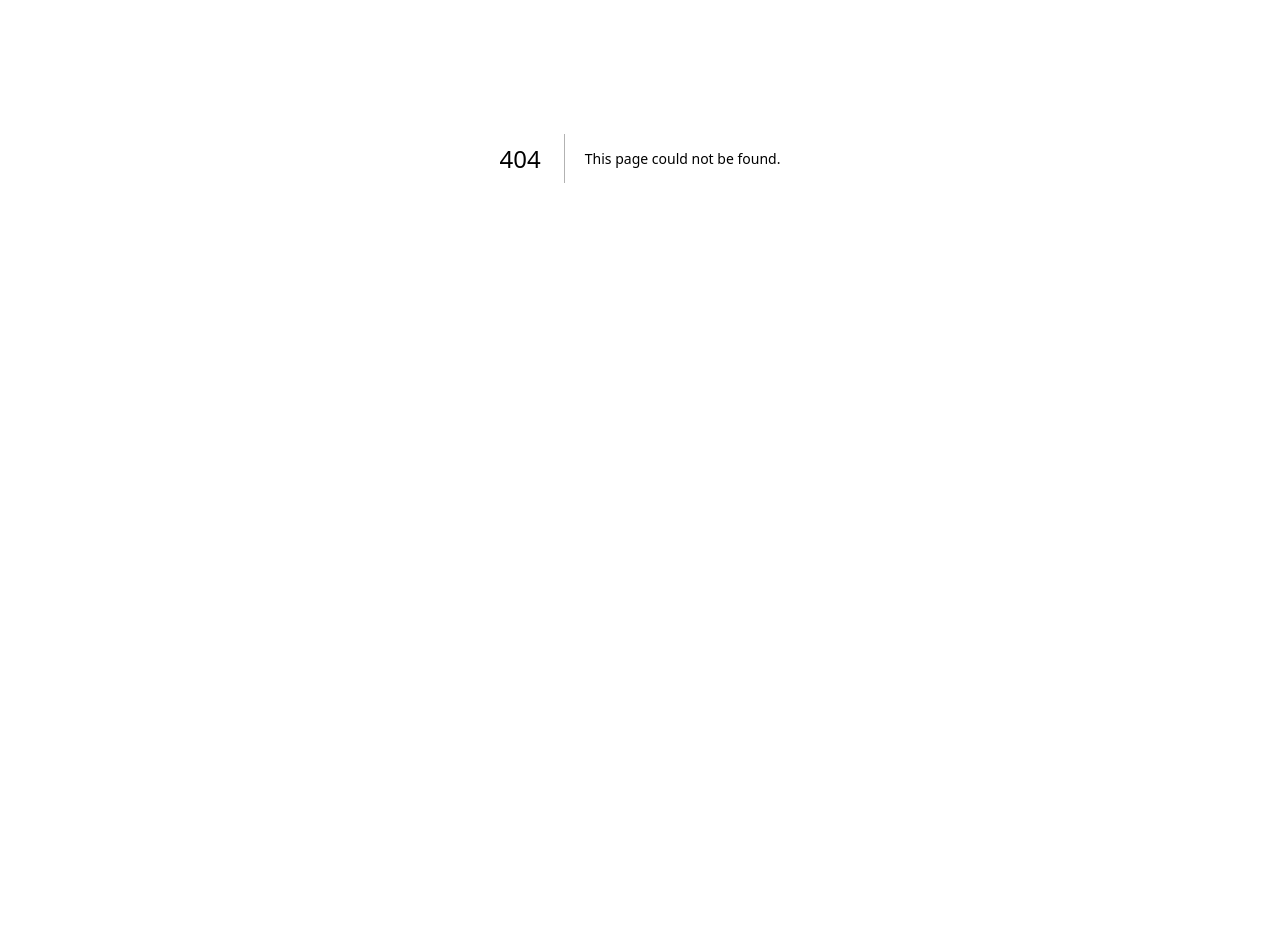
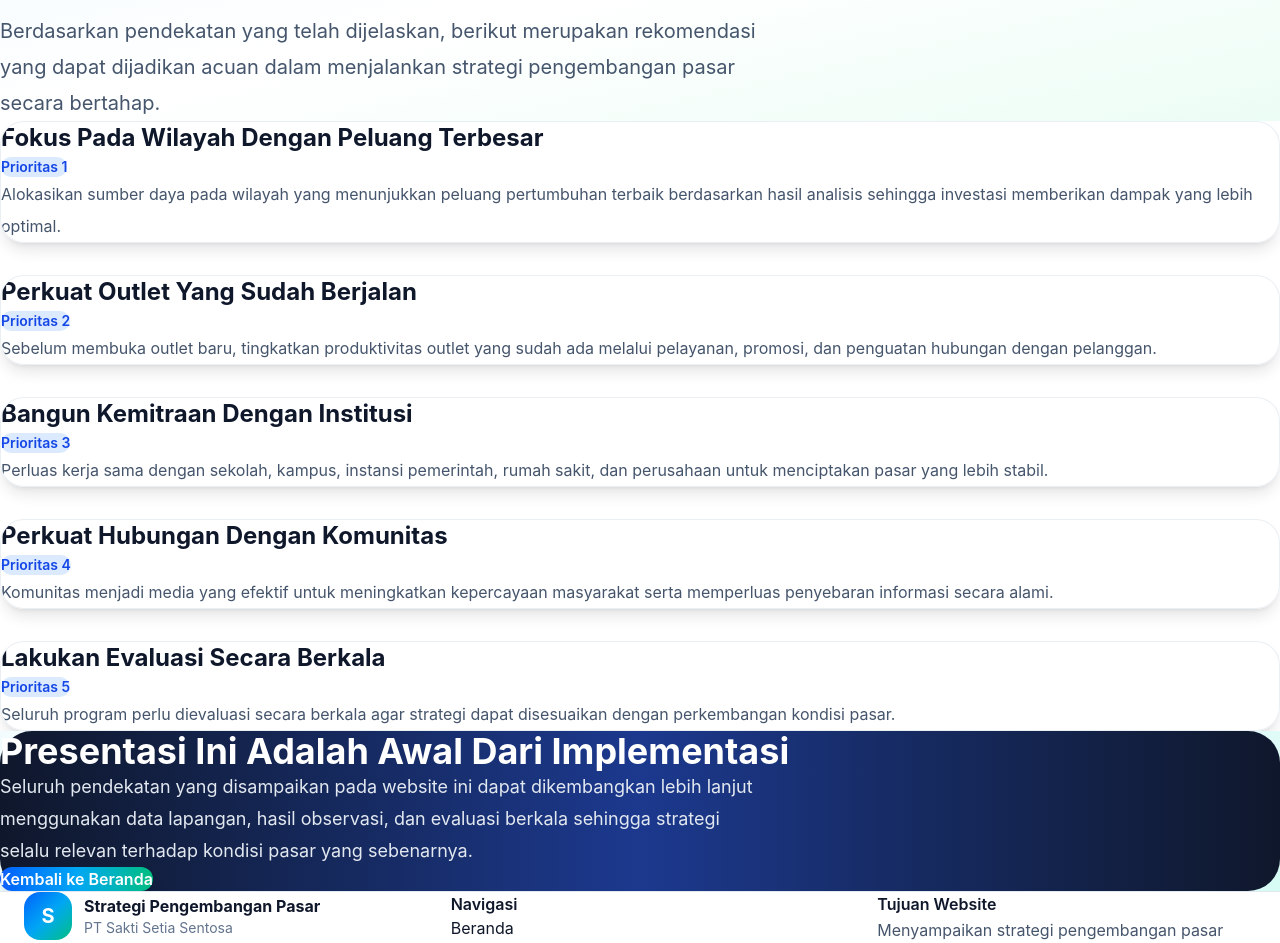
Before and after one commit to dawudsw0491-cell/market-strategy-presentation, a Next.js app: page /rekomendasi in a window 1280 px wide. Before the commit this address had no page. Shown: the part 242-1185 px from the top of the page. Before the commit the page ends 800 px from the top, so only its background shows below. Built offline with nearby package versions, Linux system fonts and the light colour scheme.

Commit message:
feat: create strategic recommendation page

```diff
--- /dev/null
+++ b/app/rekomendasi/page.tsx
@@ -0,0 +1,114 @@
+import Footer from "@/components/layout/footer";
+import Navbar from "@/components/layout/navbar";
+
+import Button from "@/components/ui/button";
+import Card from "@/components/ui/card";
+import Container from "@/components/ui/container";
+import Section from "@/components/ui/section";
+
+const recommendations = [
+  {
+    priority: "Prioritas 1",
+    title: "Fokus Pada Wilayah Dengan Peluang Terbesar",
+    description:
+      "Alokasikan sumber daya pada wilayah yang menunjukkan peluang pertumbuhan terbaik berdasarkan hasil analisis sehingga investasi memberikan dampak yang lebih optimal.",
+  },
+  {
+    priority: "Prioritas 2",
+    title: "Perkuat Outlet Yang Sudah Berjalan",
+    description:
+      "Sebelum membuka outlet baru, tingkatkan produktivitas outlet yang sudah ada melalui pelayanan, promosi, dan penguatan hubungan dengan pelanggan.",
+  },
+  {
+    priority: "Prioritas 3",
+    title: "Bangun Kemitraan Dengan Institusi",
+    description:
+      "Perluas kerja sama dengan sekolah, kampus, instansi pemerintah, rumah sakit, dan perusahaan untuk menciptakan pasar yang lebih stabil.",
+  },
+  {
+    priority: "Prioritas 4",
+    title: "Perkuat Hubungan Dengan Komunitas",
+    description:
+      "Komunitas menjadi media yang efektif untuk meningkatkan kepercayaan masyarakat serta memperluas penyebaran informasi secara alami.",
+  },
+  {
+    priority: "Prioritas 5",
+    title: "Lakukan Evaluasi Secara Berkala",
+    description:
+      "Seluruh program perlu dievaluasi secara berkala agar strategi dapat disesuaikan dengan perkembangan kondisi pasar.",
+  },
+];
+
+export default function RekomendasiPage() {
+  return (
+    <>
+      <Navbar />
+
+      <main>
+        <Section background="gradient">
+          <Container>
+            <span className="mb-5 inline-flex rounded-full bg-amber-100 px-4 py-2 text-sm font-semibold text-amber-700">
+              Rekomendasi Strategis
+            </span>
+
+            <h1 className="max-w-4xl text-5xl font-extrabold leading-tight text-slate-900 lg:text-6xl">
+              Langkah Prioritas Yang Direkomendasikan
+            </h1>
+
+            <p className="mt-8 max-w-3xl text-xl leading-9 text-slate-600">
+              Berdasarkan pendekatan yang telah dijelaskan, berikut merupakan
+              rekomendasi yang dapat dijadikan acuan dalam menjalankan strategi
+              pengembangan pasar secara bertahap.
+            </p>
+          </Container>
+        </Section>
+
+        <Section background="white">
+          <Container>
+            <div className="grid gap-8">
+              {recommendations.map((item) => (
+                <Card
+                  key={item.title}
+                  title={item.title}
+                >
+                  <span className="inline-flex rounded-full bg-blue-100 px-4 py-2 text-sm font-semibold text-blue-700">
+                    {item.priority}
+                  </span>
+
+                  <p className="mt-6 leading-8 text-slate-600">
+                    {item.description}
+                  </p>
+                </Card>
+              ))}
+            </div>
+          </Container>
+        </Section>
+
+        <Section>
+          <Container>
+            <div className="rounded-[32px] bg-gradient-to-r from-slate-900 via-blue-900 to-slate-900 p-12 text-white">
+              <h2 className="text-4xl font-bold">
+                Presentasi Ini Adalah Awal Dari Implementasi
+              </h2>
+
+              <p className="mt-6 max-w-3xl text-lg leading-8 text-slate-200">
+                Seluruh pendekatan yang disampaikan pada website ini dapat
+                dikembangkan lebih lanjut menggunakan data lapangan, hasil
+                observasi, dan evaluasi berkala sehingga strategi selalu relevan
+                terhadap kondisi pasar yang sebenarnya.
+              </p>
+
+              <div className="mt-10">
+                <Button href="/">
+                  Kembali ke Beranda
+                </Button>
+              </div>
+            </div>
+          </Container>
+        </Section>
+      </main>
+
+      <Footer />
+    </>
+  );
+}
```
